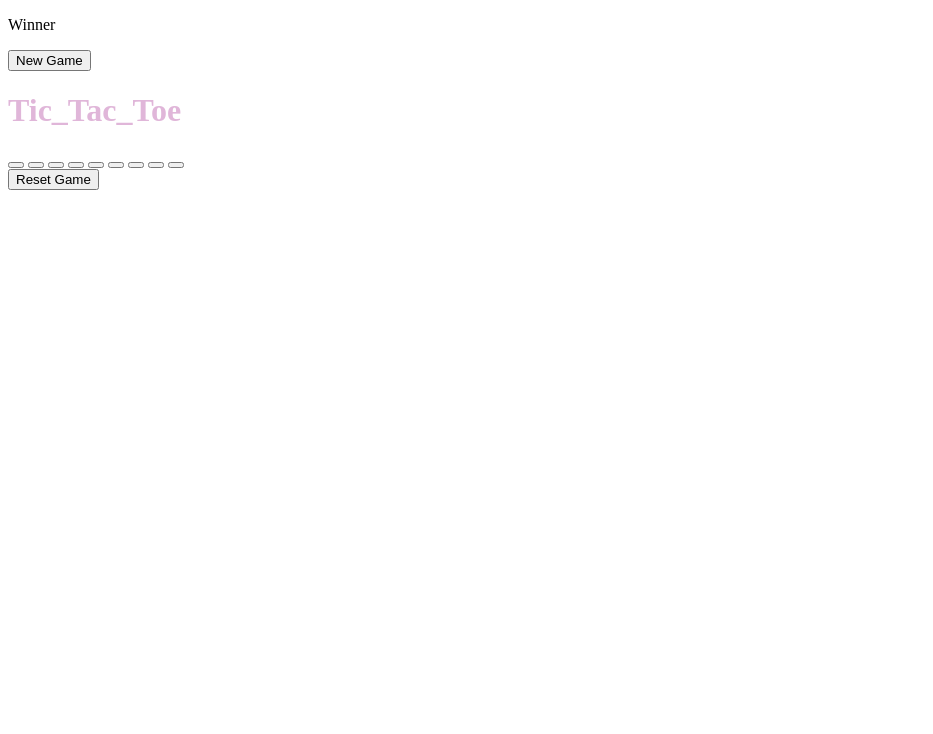
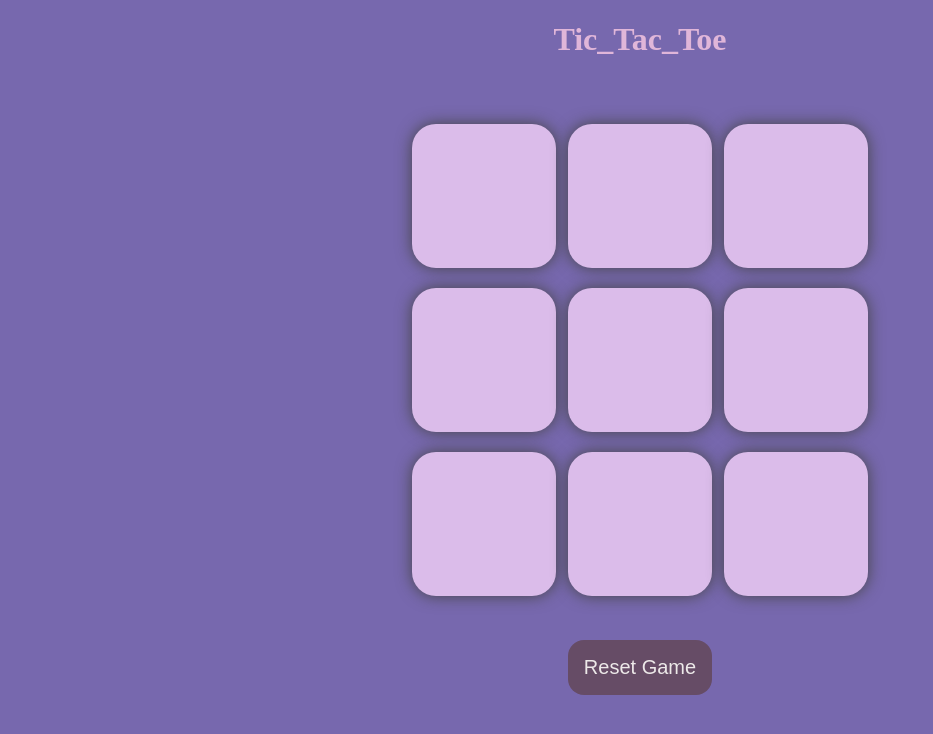
Before and after one commit to Anuj0704/Tic_Tac_Toe, a plain HTML site: page index.html in a window 1280 px wide. Shown: the whole page, without its empty margins (0-933 px from the left). Drawn offline with Linux system fonts and the light colour scheme.

Commit message:
Update index.html

```diff
--- a/index.html
+++ b/index.html
@@ -4,7 +4,7 @@
   <meta charset="UTF-8">
   <meta name="viewport" content="width=device-width, initial-scale=1.0">
   <title>Tic_Tac_Toe</title>
-  <link rel="stylesheet" href="tete.css">
+  <link rel="stylesheet" href="ttt.css">
 </head>
 <body>
   <div class="msg-container hide">
@@ -30,6 +30,7 @@
     <button id="reset-btn">Reset Game</button>
   </main>
 
-  <script src="tete.js"></script>
+  <script src="ttt.js"></script>
 </body>
+
 </html>
```
